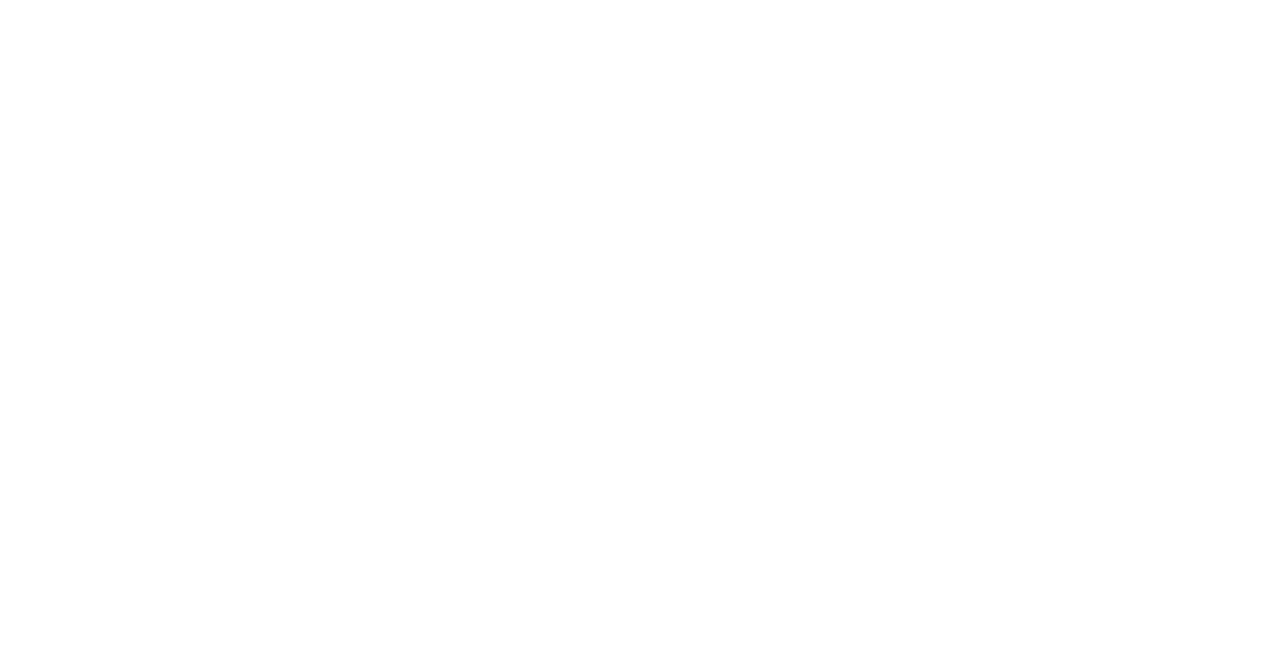
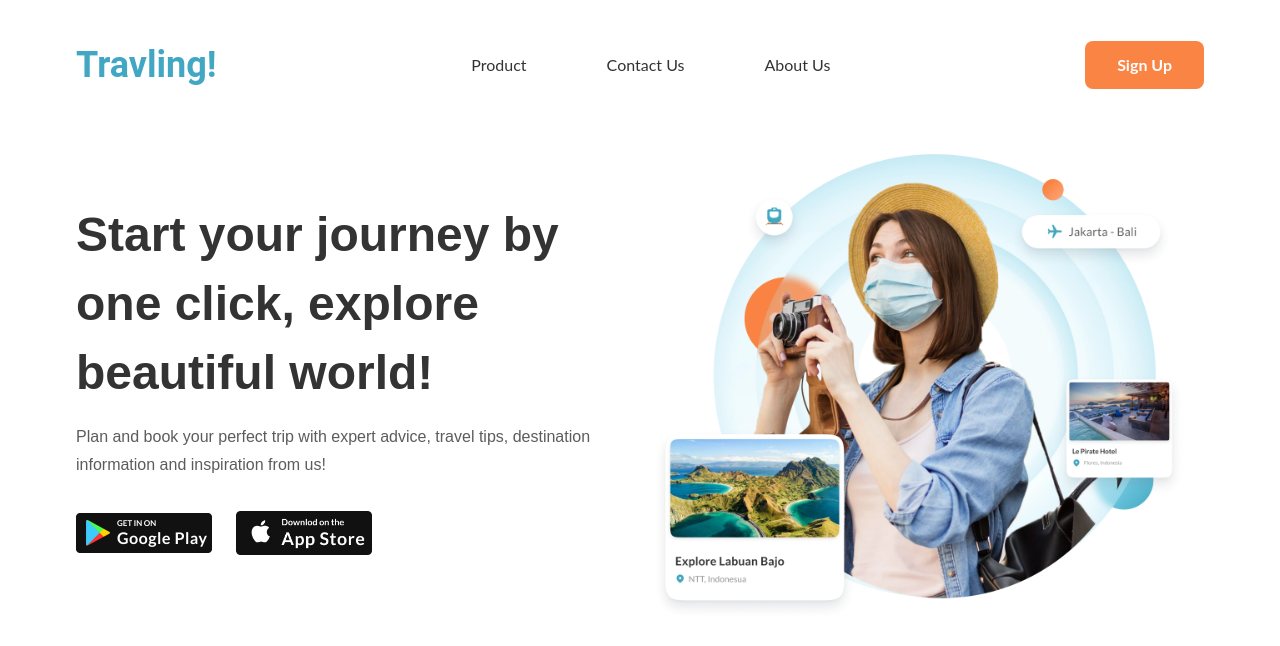
Before and after one commit to Deepakverma-556/travling, a React (Create React App) app: page / in a window 1280 px wide. Shown: the top 646 px of the page. Built offline with nearby package versions, Linux system fonts and the light colour scheme.

Commit message:
create hero section

```diff
--- a/src/components/Header.jsx
+++ b/src/components/Header.jsx
@@ -1,11 +1,73 @@
-import React from 'react'
+import React from "react";
+import googleimg from "../assets/images/google-play.webp"
+import appimg from "../assets/images/app-store.webp"
+import hero from "../assets/images/hero-img.webp"
 
 const Header = () => {
   return (
-      <div>
+    <section className="flex items-center pt-10 flex-col">
+      <div className="max-w-6xl mx-auto px-3 pb-5 w-full">
+        <div className="w-full flex items-center justify-between">
+          <a
+            href="#"
+            className="font-bold text-4xl leading-xl text-primary ff-roboto"
+          >
+            Travling!
+          </a>
+          <ul className="flex items-center gap-20">
+            <li>
+              <a href="#" className="ff-lato text-base leading-6 text-darkgray">
+                Product
+              </a>
+            </li>
+            <li>
+              <a
+                href="#"
+                className="ff-lato text-base leading-6 text-darkgray text-nowrap"
+              >
+                Contact Us
+              </a>
+            </li>
+            <li>
+              <a
+                href="#"
+                className="ff-lato text-base leading-6 text-darkgray text-nowrap"
+              >
+                About Us
+              </a>
+            </li>
+          </ul>
+          <button className="bg-orange text-nowrap ff-lato font-bold text-base leading-6 py-3 px-8 rounded-lg text-white">
+            Sign Up
+          </button>
+        </div>
+      </div>
+      <div className="container max-w-6xl mx-auto px-3 pt-5">
+        <div className="flex flex-wrap -mx-3 items-center">
+          <div className="w-1/2 px-3">
+            <div>
+              <h2 className="ff-poppins font-bold text-5xl leading-2xl text-darkgray">
+                Start your journey by one click, explore beautiful world!
+              </h2>
+              <p className="ff-poppins text-base leading-7 text-darkgray text-opacity-80 pt-4 pb-8">
+                Plan and book your perfect trip with expert advice, travel tips,
+                destination information and inspiration from us!
+                          </p>
+                          <div className="flex items-center gap-6">
+                              <img src={googleimg} alt="google-play" className="max-w-sm"/>
+                              <img src={appimg} alt="app-store" className="max-w-sm"/>
+                          </div>
+            </div>
+                  </div>
+                  <div className="w-1/2 px-3">
+                      <div>
+                          <img src={hero} alt="hero-img" />
+                  </div>
+                  </div>
+        </div>
+      </div>
+    </section>
+  );
+};
 
-    </div>
-  )
-}
-
-export default Header
+export default Header;
--- a/tailwind.config.js
+++ b/tailwind.config.js
@@ -14,11 +14,15 @@
         darkgray:'#333333',
         lightgray:'#8f8f8f',
         orange:'#fa8443',
-        blue:'#347f90',
+        blue: '#347f90',
+        primary:'#42a7c3'
       },
       lineHeight: {
-        'leading-xl':'50px',
-        'leading-2xl':'69px',
+        'xl':'50px',
+        '2xl':'69px',
+      },
+      maxWidth: {
+        sm:'136px',
       }
     },
   },
```
